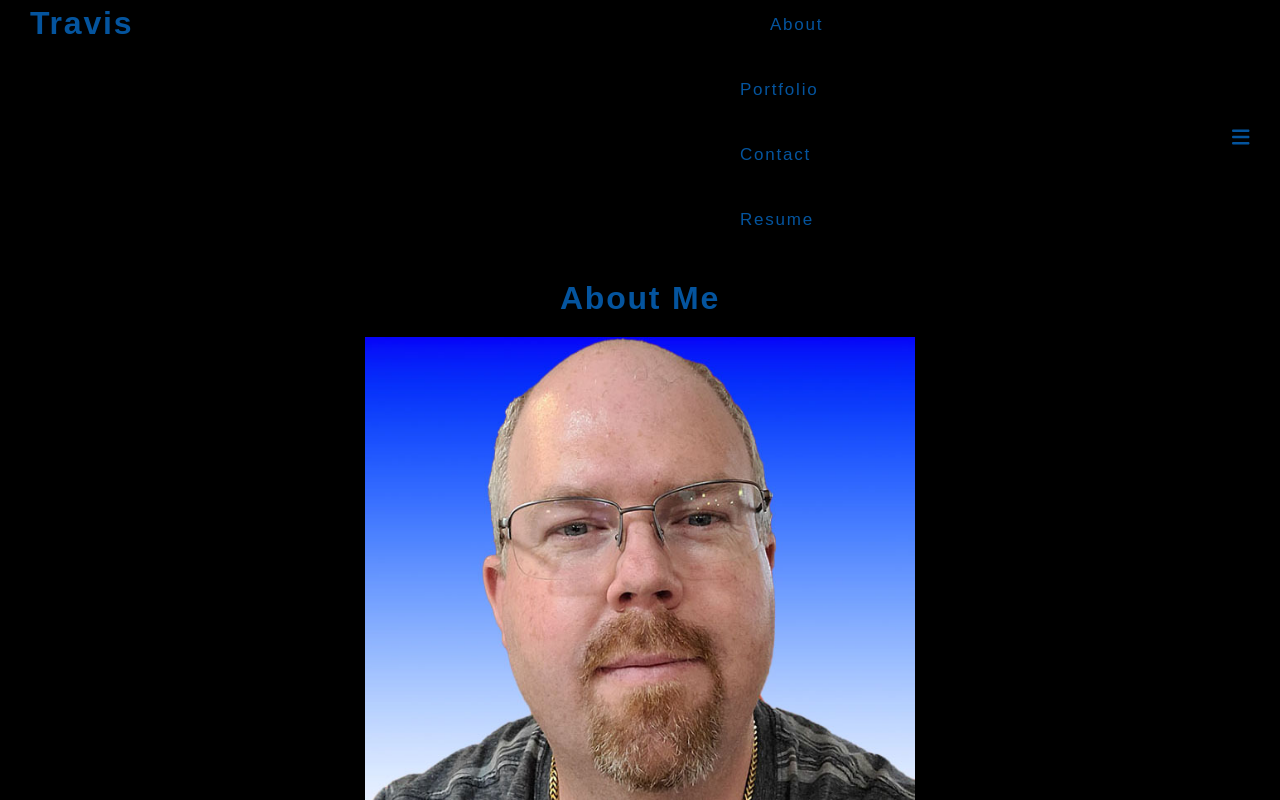
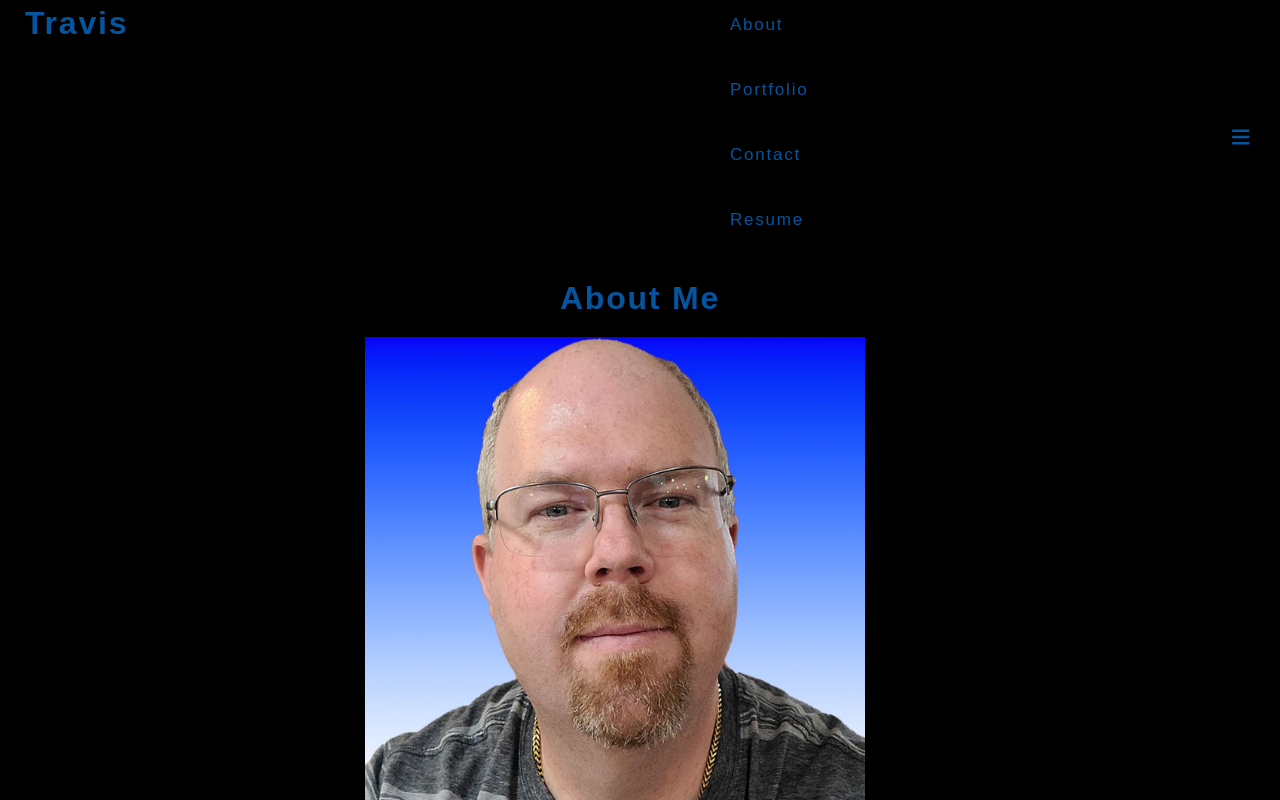
Before and after one commit to SmasherCoder/react-portfolio, a React (Create React App) app: page / in a window 1280 px wide. Both pictures are taken after a click on the button 1241 px from the left and 23 px from the top of the page. Shown: the top 800 px of the page. Built offline with nearby package versions, Linux system fonts and the light colour scheme.

Commit message:
fixed links and sizing

```diff
--- a/src/components/Nav/index.js
+++ b/src/components/Nav/index.js
@@ -20,16 +20,16 @@ const addClass=() => {
   return (
 <header>
 
-  <h2>
-    <a href="/">
+  <h2 className='leftindent'>
+    <span onClick={() => props.setmenuSelect(0)}>
       Travis
-    </a>
+    </span>
   </h2>
 
   <nav>
     <ul className={navClass} id='navul'>
       <li>
-        <a href='/'><span>About</span></a>
+      <span onClick={() => props.setmenuSelect(0)}>About</span>
       </li>
       <li>
         <span onClick={() => props.setmenuSelect(2)}>Portfolio</span>
--- a/src/components/Portfolio/index.js
+++ b/src/components/Portfolio/index.js
@@ -1,4 +1,3 @@
-import { faHourglass1 } from '@fortawesome/free-solid-svg-icons';
 import React from 'react';
 import actBank from '../../assets/images/actbank.jpg';
 import hotelRaven from '../../assets/images/hotelraven.jpg';
@@ -13,7 +12,7 @@ function Portfolio() {
 
   return (
   <section id="my-work">
-    <h2 id='resheader' className='underline'>My Work</h2>
+    <h2 id='resheader'>My Work</h2>
     <div className='flex-row2'>
     <div className='topmargin'>
       <a href="https://smashercoder.github.io/hotel-raven/"><p id='resheader'>Deployed App</p></a>
--- a/src/index.css
+++ b/src/index.css
@@ -204,8 +204,8 @@ button {
 }
 
 .card img{
-  width: 550px;
-  height: 525px;
+  width: 500px;
+  height: 475px;
   margin-top: 15px;
 }
 
@@ -247,6 +247,10 @@ button {
 .flex-row2 img {
   width: 450px;
   height: 450px;
+}
+
+.leftindent {
+  margin-left: 25px;
 }
 
 #resheader {
```
